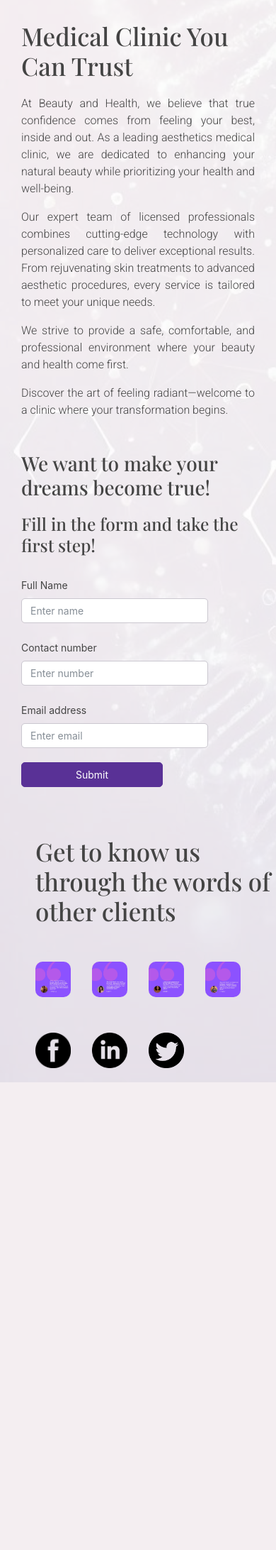
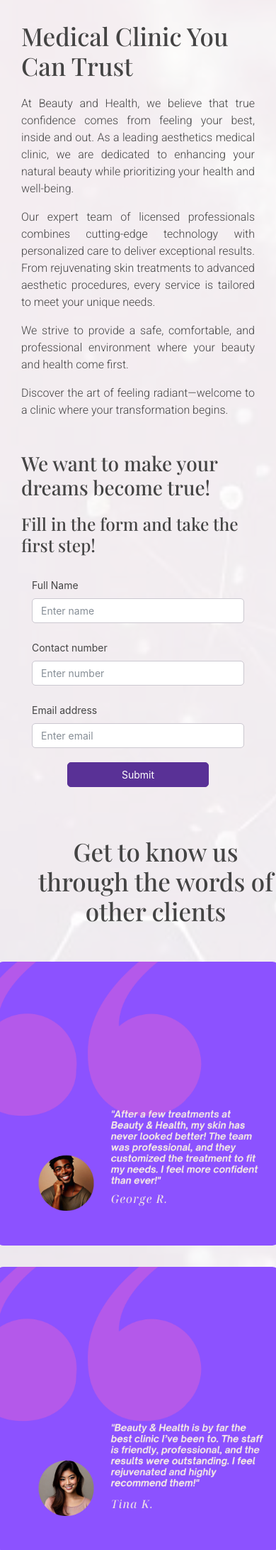
Before and after one commit to feliperosilva-study/landing-page, a Flask app: page / in a window 390 px wide. Shown: the part 150-2334 px from the top of the page at 71% size. Before the commit the page ends 1675 px from the top, so only its background shows below. Run offline with Flask 3, Linux system fonts and the light colour scheme; some libraries are stand-ins or nearby versions; some web fonts are replaced.

Commit message:
Made logo clickable (homepage), ajusted grid testimonials to different screens, centered all contents for mobile view

```diff
--- a/static/styles.css
+++ b/static/styles.css
@@ -148,6 +148,13 @@ h1, h2, h3 {
     border-radius: 10px;
 }
 
+.testimonials img:hover {
+    transform: scale(1.1); /* Zoom in slightly */
+    transition: transform 0.3s ease;
+}
+
+
+
 @media (min-width: 768px) and (max-width: 1024px) {
     .logo {
         height: 150px;
@@ -161,7 +168,7 @@ h1, h2, h3 {
         margin-bottom: 20px;
     }
 
-    .large-headline {
+    .large-headline, .know-us {
         font-size: 30px;
     }
 
@@ -190,6 +197,25 @@ h1, h2, h3 {
     .social-media img {
         height: 40px;
         margin-right: 30px;
+    }
+
+    .know-us {
+        display: flex;
+        justify-content: center;
+        align-items: center;
+    }
+
+    .testimonials {
+        display: grid;
+        grid-template-columns: repeat(2, 1fr);
+        margin: 20px;
+        padding: 60px;
+        gap: 60px;
+    }
+
+    .testimonials img{
+        width: 100%;
+        border-radius: 10px;
     }
 }
 
@@ -241,7 +267,7 @@ h1, h2, h3 {
         display: flex;
     }
 
-    .large-headline {
+    .large-headline, .know-us {
         margin-left: 0;
     }
 
@@ -255,12 +281,40 @@ h1, h2, h3 {
         padding: 30px;
         width: 100%;
         box-sizing: border-box;
-        overflow-x: hidden;
         gap: 30px;
     }
 
+    .large-headline, .info p, .form, .button {
+        display: flex;
+        flex-direction: column;
+        justify-content: center;
+        align-items: center;
+    }
+
+    .form-control {
+        width: 300px;
+    }
+
     .social-media {
+        justify-content: center;
+        align-items: center;
         margin-bottom: 20px;
     }
 
+    .know-us {
+        text-align: center;
+    }
+
+    .testimonials {
+        display: flex;
+        flex-direction: column;
+        align-items: center;
+        justify-content: center;
+    }
+
+    .testimonials img {
+        height: 400px;
+        width: 400px;
+    }
+
 }
--- a/templates/about.html
+++ b/templates/about.html
@@ -26,7 +26,7 @@
 
     <nav class="menu">
         <div class="logo-button">
-            <img src="/static/img/logo.png" alt="logo" class="logo">
+            <a href="{{ url_for('home') }}"><img src="/static/img/logo.png" alt="logo" class="logo"></a>
             <label for="toggle-menu" class="menu-button">☰</label>
         </div>
 
--- a/templates/contact.html
+++ b/templates/contact.html
@@ -26,7 +26,7 @@
 
     <nav class="menu">
         <div class="logo-button">
-            <img src="/static/img/logo.png" alt="logo" class="logo">
+            <a href="{{ url_for('home') }}"><img src="/static/img/logo.png" alt="logo" class="logo"></a>
             <label for="toggle-menu" class="menu-button">☰</label>
         </div>
 
--- a/templates/index.html
+++ b/templates/index.html
@@ -26,7 +26,7 @@
 
     <nav class="menu">
         <div class="logo-button">
-            <img src="/static/img/logo.png" alt="logo" class="logo">
+            <a href="{{ url_for('home') }}"><img src="/static/img/logo.png" alt="logo" class="logo"></a>
             <label for="toggle-menu" class="menu-button">☰</label>
         </div>
 
@@ -62,7 +62,9 @@
                     <input type="tel" class="form-control" id="phone" name="phone" placeholder="Enter number">
                     <label for="email" class="form-label mt-4">Email address</label>
                     <input type="email" class="form-control" id="email" name="email" placeholder="Enter email">
-                    <button type="submit" class="btn btn-primary">Submit</button>
+                    <div class="button">
+                        <button type="submit" class="btn btn-primary">Submit</button>
+                    </div>
                 </div>
                 </fieldset>
             </form>
@@ -79,7 +81,7 @@
     </div>
 
     <div class="reviews">
-        <h1>Get to know us through the words of other clients</h1>
+        <h1 class="know-us">Get to know us through the words of other clients</h1>
         <div class="testimonials">
             <img src="/static/img/1.png" alt="">
             <img src="/static/img/2.png" alt="">
--- a/templates/treatment.html
+++ b/templates/treatment.html
@@ -26,7 +26,7 @@
 
     <nav class="menu">
         <div class="logo-button">
-            <img src="/static/img/logo.png" alt="logo" class="logo">
+            <a href="{{ url_for('home') }}"><img src="/static/img/logo.png" alt="logo" class="logo"></a>
             <label for="toggle-menu" class="menu-button">☰</label>
         </div>
 
```
